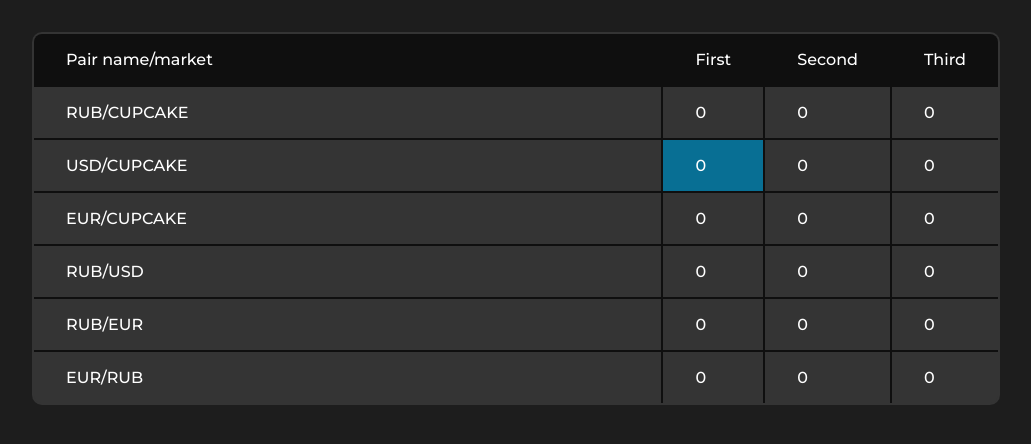
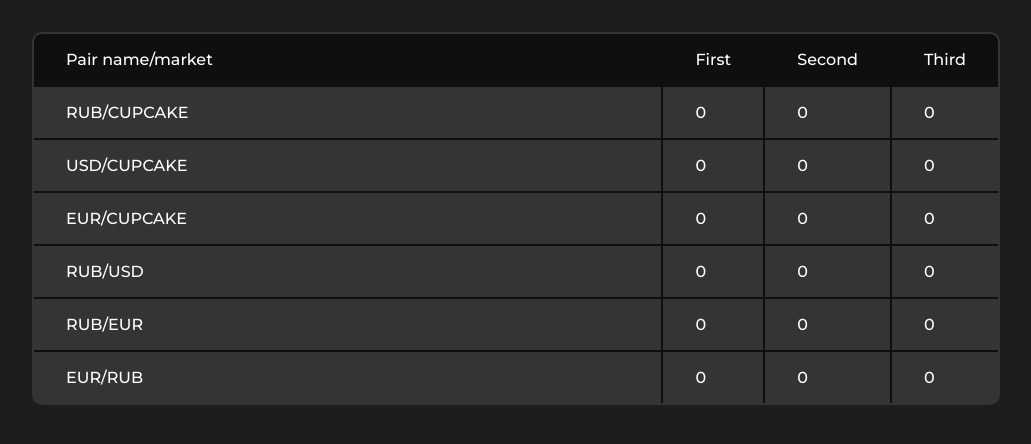
Before and after one commit to AngelikaPrik/cupcake_test, a React (Vite) app: page / in a window 1280 px wide. Shown: the top 444 px of the page, without its empty margins (124-1155 px from the left). Built offline with nearby package versions, Linux system fonts and the light colour scheme.

Commit message:
minor changes

```diff
--- a/src/index.css
+++ b/src/index.css
@@ -33,6 +33,7 @@ td {
   font-weight: 500;
 }
 
+
 th,
 td {
   padding: 1rem 2rem;
@@ -42,6 +43,6 @@ th {
   background: #0f0f0f;
 }
 
-.profitable {
-  background: #086f94;
+.minimum {
+  background: #0573aa;
 }
```
